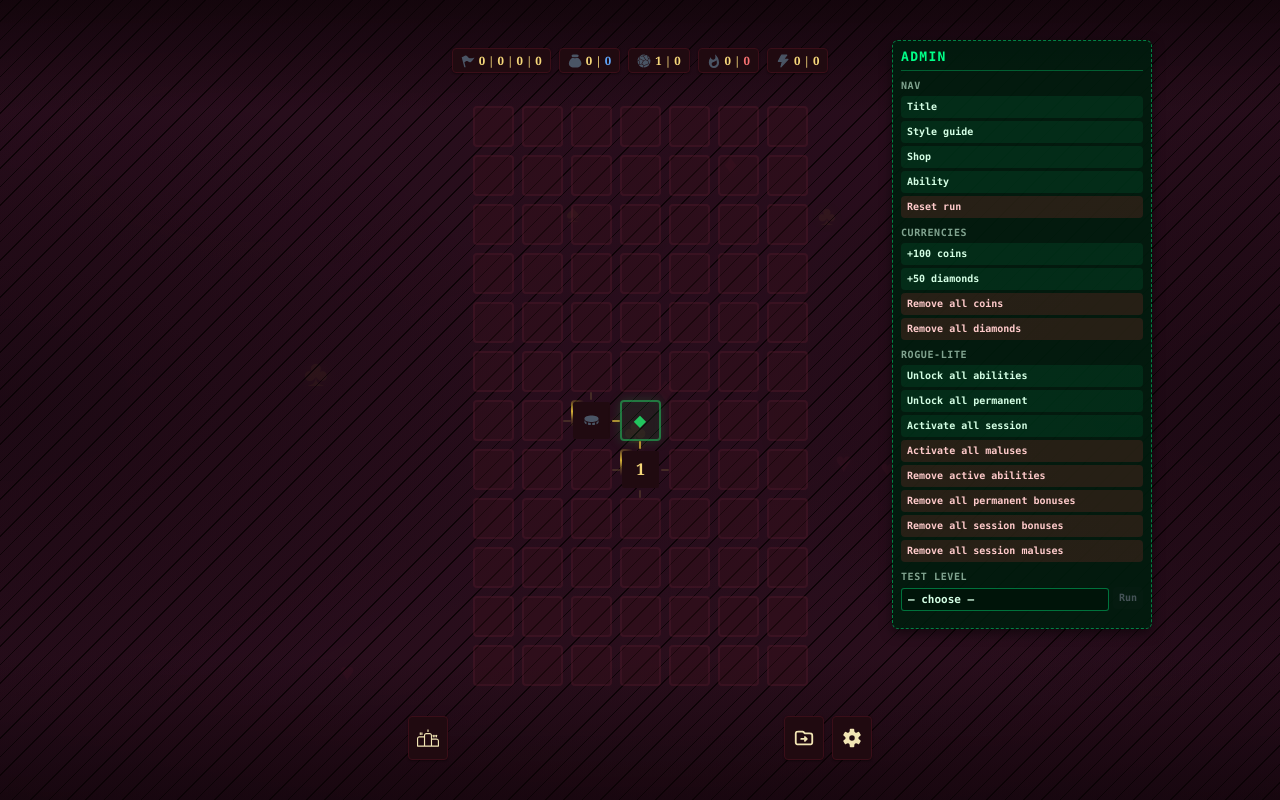
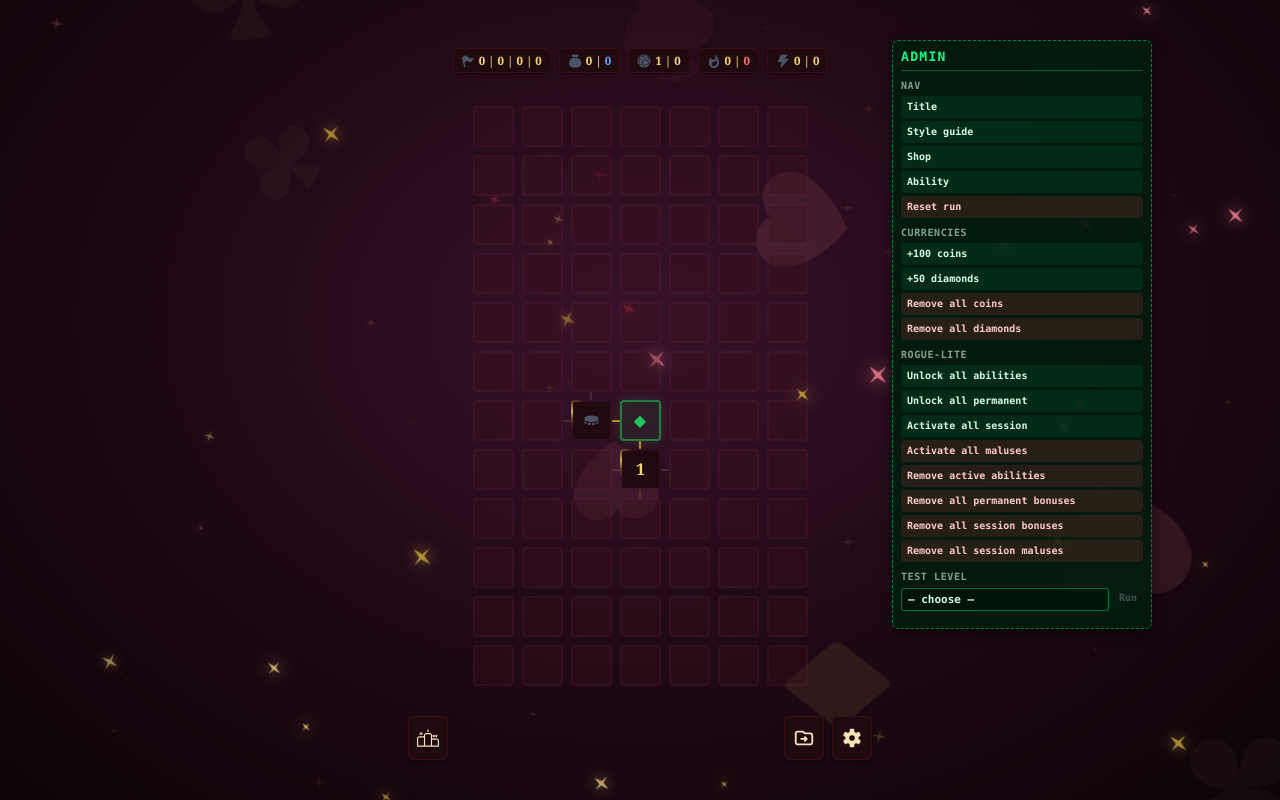
Before and after one commit to newrare/pawko, a website built with Vite: page index.html in a window 1280 px wide. Built offline with nearby package versions, Linux system fonts and the light colour scheme; some packages are replaced by stand-ins of ours; what @capacitor/core would draw is missing.

Commit message:
refactor(game): new background

```diff
--- a/src/configs/bonus-defs.js
+++ b/src/configs/bonus-defs.js
@@ -97,7 +97,7 @@ export const DIRECTIVE_ACTIONS = /** @type {const} */ ({
 /**
  * @typedef {object} BonusDef
  * @property {string} id
- * @property {string} [name]               — short display name (used by MysteryPeg floating label)
+ * @property {string} [name]
  * @property {'permanent' | 'session'} type
  * @property {'bonus' | 'malus'} category
  * @property {number} cost                 — coins (0 for maluses)
--- a/src/controllers/game-controller.js
+++ b/src/controllers/game-controller.js
@@ -1,5 +1,5 @@
 import { ListenerBag } from "../utils/listener-bag.js";
-import { BackgroundAnimator } from "../utils/background-animator.js";
+import { SlowFloatBackground } from "../utils/slow-float-background.js";
 import { layout } from "../managers/layout-manager.js";
 import { i18n } from "../managers/i18n-manager.js";
 import { saveManager } from "../managers/save-manager.js";
@@ -69,7 +69,7 @@ export class GameController {
   /** @type {{ left: number, right: number, top: number, bottom: number }[]} */ #launchWalls = [];
 
   /** @type {import('../components/modal-base.js').BaseModal | null} */ #overModal = null;
-  /** @type {BackgroundAnimator | null} */ #bg = null;
+  /** @type {SlowFloatBackground | null} */ #bg = null;
 
   /* --- Peg Save System --- */
   /** @type {PegSaveSystem} */
@@ -189,7 +189,7 @@ export class GameController {
 
   #buildDom() {
     this.#root.classList.add("gt-game");
-    this.#bg = new BackgroundAnimator(this.#root, 'plinko');
+    this.#bg = new SlowFloatBackground(this.#root);
     this.#bag.add(() => this.#bg?.destroy());
 
     const safe = document.createElement("div");
--- a/src/scenes/ability-scene.js
+++ b/src/scenes/ability-scene.js
@@ -2,7 +2,7 @@ import { i18n } from "../managers/i18n-manager.js";
 import { diamondManager } from "../managers/diamond-manager.js";
 import { abilityManager } from "../managers/ability-manager.js";
 import { ListenerBag } from "../utils/listener-bag.js";
-import { BackgroundAnimator } from "../utils/background-animator.js";
+import { SlowFloatBackground } from "../utils/slow-float-background.js";
 import { ABILITY_CATEGORIES } from "../configs/ability-defs.js";
 
 /* Visual mapping per category — display order, chip color, and icon. */
@@ -29,7 +29,7 @@ export class AbilityScene {
   #el = null;
   /** @type {ListenerBag} */
   #bag = new ListenerBag();
-  /** @type {BackgroundAnimator | null} */
+  /** @type {SlowFloatBackground | null} */
   #bg = null;
   /** @type {string | null} */
   #selectedId = null;
@@ -38,7 +38,7 @@ export class AbilityScene {
 
   /** @param {HTMLElement} root */
   mount(root) {
-    this.#bg = new BackgroundAnimator(root, "shop");
+    this.#bg = new SlowFloatBackground(root);
     this.#bag.add(() => this.#bg?.destroy());
 
     this.#el = document.createElement("div");
--- a/src/scenes/level-selector-scene.js
+++ b/src/scenes/level-selector-scene.js
@@ -11,7 +11,7 @@ import {
 } from "../configs/bonus-defs.js";
 import { ListenerBag } from "../utils/listener-bag.js";
 import { notify } from "../managers/notification-manager.js";
-import { BackgroundAnimator } from "../utils/background-animator.js";
+import { SlowFloatBackground } from "../utils/slow-float-background.js";
 import { InfoBar, INFO_BAR_MODES } from "../components/info-bar.js";
 import {
   LevelGrid,
@@ -42,7 +42,7 @@ export class LevelSelectorScene {
   /** @type {ListenerBag} */
   #bag = new ListenerBag();
 
-  /** @type {BackgroundAnimator | null} */
+  /** @type {SlowFloatBackground | null} */
   #bg = null;
 
   /** @type {LevelGrid} */
@@ -62,7 +62,7 @@ export class LevelSelectorScene {
 
   /** @param {HTMLElement} root */
   mount(root) {
-    this.#bg = new BackgroundAnimator(root, 'calm');
+    this.#bg = new SlowFloatBackground(root);
     this.#bag.add(() => this.#bg?.destroy());
 
     this.#el = document.createElement("div");
--- a/src/scenes/shop-scene.js
+++ b/src/scenes/shop-scene.js
@@ -3,7 +3,7 @@ import { currencyManager } from "../managers/currency-manager.js";
 import { abilityManager } from "../managers/ability-manager.js";
 import { bonusManager } from "../managers/bonus-manager.js";
 import { ListenerBag } from "../utils/listener-bag.js";
-import { BackgroundAnimator } from "../utils/background-animator.js";
+import { SlowFloatBackground } from "../utils/slow-float-background.js";
 import { BONUS_TYPES, PARAM_KEYS } from "../configs/bonus-defs.js";
 import { SHOP_SLOT_COUNT, SWIPE_THRESHOLD } from "../configs/constants.js";
 import { LevelSelectorScene } from "./level-selector-scene.js";
@@ -46,7 +46,7 @@ export class ShopScene {
   /** @type {HTMLElement | null} */
   #el = null;
 
-  /** @type {BackgroundAnimator | null} */
+  /** @type {SlowFloatBackground | null} */
   #bg = null;
 
   /** @type {HTMLElement | null} */
@@ -80,7 +80,7 @@ export class ShopScene {
 
   /** @param {HTMLElement} root */
   mount(root) {
-    this.#bg = new BackgroundAnimator(root, 'shop');
+    this.#bg = new SlowFloatBackground(root);
     this.#bag.add(() => this.#bg?.destroy());
 
     this.#fillSlots();
--- a/src/scenes/title-scene.js
+++ b/src/scenes/title-scene.js
@@ -1,6 +1,7 @@
 import { audioManager } from "../managers/audio-manager.js";
 import { i18n } from "../managers/i18n-manager.js";
 import { ListenerBag } from "../utils/listener-bag.js";
+import { SlowFloatBackground } from "../utils/slow-float-background.js";
 import { LevelSelectorScene } from "./level-selector-scene.js";
 
 /**
@@ -19,6 +20,9 @@ export class TitleScene {
   /** @type {ListenerBag} */
   #bag = new ListenerBag();
 
+  /** @type {SlowFloatBackground | null} */
+  #bg = null;
+
   /** @type {boolean} */
   #transitioning = false;
 
@@ -29,6 +33,9 @@ export class TitleScene {
 
   /** @param {HTMLElement} root */
   mount(root) {
+    this.#bg = new SlowFloatBackground(root);
+    this.#bag.add(() => this.#bg?.destroy());
+
     this.#el = document.createElement("div");
     this.#el.className = "gt-scene-center";
     this.#el.innerHTML = this.#renderInner();
@@ -52,7 +59,7 @@ export class TitleScene {
     return `
       <div class="gt-title">
         <h1 class="gt-title-name">${i18n.t("app.name")}</h1>
-        <p class="gt-title-tag">${i18n.t("app.tagline")}</p>
+        <img class="gt-title-image" src="/images/title.png" alt="Pawko" />
       </div>
     `;
   }
@@ -60,9 +67,7 @@ export class TitleScene {
   #refresh() {
     if (!this.#el) return;
     const name = this.#el.querySelector(".gt-title-name");
-    const tag = this.#el.querySelector(".gt-title-tag");
     if (name) name.textContent = i18n.t("app.name");
-    if (tag) tag.textContent = i18n.t("app.tagline");
   }
 
   destroy() {
--- a/src/styles/base.css
+++ b/src/styles/base.css
@@ -19,16 +19,7 @@ html {
   font-family: var(--gt-font-body);
   font-size: clamp(13px, 4vmin, 17px);
   color: var(--gt-color-text);
-  background-color: var(--gt-color-bg);
-  background-image:
-    radial-gradient(ellipse at 50% 100%, #2a0814 0%, transparent 65%),
-    repeating-linear-gradient(
-      45deg,
-      transparent,
-      transparent 10px,
-      rgba(212, 175, 55, 0.03) 10px,
-      rgba(212, 175, 55, 0.03) 20px
-    );
+  background: radial-gradient(ellipse at 50% 40%, #38122a 0%, #1e0814 55%, #0c0408 100%);
 }
 
 html,
--- a/src/styles/components/background.css
+++ b/src/styles/components/background.css
@@ -1,94 +1,48 @@
-/* --- Animated particle background layer (BackgroundAnimator) ---
-   Prepended as the first child of every scene that uses it, so it sits
-   behind all scene content by default stacking order. --- */
+/* --- Animated background layer (SlowFloatBackground) ---
+   Prepended as the first child of every scene. Suits float up, sparkles twinkle. --- */
 
 .pk-bg-layer {
   position: absolute;
   inset: 0;
   z-index: 0;
   pointer-events: none;
-  background-color: var(--pk-bg);
+  overflow: hidden;
+  background: radial-gradient(ellipse at 50% 40%, #38122a 0%, #1e0814 55%, #0c0408 100%);
 }
 
-.pk-bg-layer canvas {
+/* --- Floating card suits --- */
+
+.pk-bg-suit {
   position: absolute;
-  inset: 0;
-  display: block;
-  z-index: 1;
+  animation: pk-bg-float-up linear infinite;
+  will-change: transform;
 }
 
-/* --- Stripe overlay — sits above the canvas so particles pass behind the texture.
-   Semi-opaque so particles are faintly visible through the stripes. --- */
-
-.pk-bg-stripes {
-  position: absolute;
-  inset: 0;
-  pointer-events: none;
-  z-index: 2;
-  background-image: repeating-linear-gradient(
-    -45deg,
-    rgba(44, 16, 32, 0.80) 0px, rgba(44, 16, 32, 0.80) 12px,
-    rgba(13, 3, 7, 0.94)  12px, rgba(13, 3, 7, 0.94)  13px
-  );
+.pk-bg-suit svg {
+  display: block;
+  width: 100%;
+  height: 100%;
 }
 
-/* --- Atmosphere layers --- */
+/* --- Twinkling 4-pointed sparkles --- */
 
-.pk-bg-atmo {
+.pk-bg-sparkle {
   position: absolute;
-  inset: 0;
-  pointer-events: none;
-  opacity: 0;
-  transition: opacity 1.9s cubic-bezier(.4,0,.2,1);
-  z-index: 0;
+  animation: pk-bg-twinkle ease-in-out infinite;
 }
 
-.pk-bg-atmo--calm {
-  background:
-    radial-gradient(ellipse 80% 55% at 50% 100%, rgba(58,14,24,.55) 0%, transparent 62%),
-    radial-gradient(ellipse 50% 40% at 20% 20%, rgba(32,10,16,.4) 0%, transparent 70%),
-    radial-gradient(ellipse 50% 40% at 80% 80%, rgba(32,10,16,.3) 0%, transparent 70%);
-  animation: pk-bg-breathe 12s ease-in-out infinite alternate;
+.pk-bg-sparkle svg {
+  display: block;
 }
 
-.pk-bg-atmo--shop {
-  background:
-    radial-gradient(ellipse 70% 50% at 50% 100%, rgba(106,24,40,.4) 0%, transparent 60%),
-    radial-gradient(ellipse 35% 25% at 50% 50%, rgba(212,175,55,.03) 0%, transparent 65%);
-  animation: pk-bg-breathe 8s ease-in-out infinite alternate;
+@keyframes pk-bg-float-up {
+  0%   { transform: translateY(0) translateX(0) rotate(0deg); }
+  33%  { transform: translateY(-33vh) translateX(25px) rotate(120deg); }
+  66%  { transform: translateY(-66vh) translateX(-15px) rotate(240deg); }
+  100% { transform: translateY(-115vh) translateX(0) rotate(360deg); }
 }
 
-.pk-bg-atmo--plinko {
-  background:
-    radial-gradient(ellipse 100% 55% at 50% 100%, rgba(204,40,64,.28) 0%, transparent 60%),
-    radial-gradient(ellipse 60% 40% at 50% 100%, rgba(106,24,40,.45) 0%, transparent 52%),
-    radial-gradient(ellipse 70% 45% at 50% 0%, rgba(58,14,24,.38) 0%, transparent 70%);
-  animation: pk-bg-plinko-pulse 3.2s ease-in-out infinite alternate;
+@keyframes pk-bg-twinkle {
+  0%, 100% { opacity: 0.08; transform: scale(0.8) rotate(0deg); }
+  50%      { opacity: 0.85; transform: scale(1.3) rotate(45deg); filter: drop-shadow(0 0 6px currentColor); }
 }
-
-@keyframes pk-bg-breathe {
-  0%   { filter: brightness(1); }
-  100% { filter: brightness(1.06); }
-}
-
-@keyframes pk-bg-plinko-pulse {
-  0%   { filter: brightness(1); }
-  100% { filter: brightness(1.1) saturate(1.05); }
-}
-
-[data-bg-state="calm"]   .pk-bg-atmo--calm   { opacity: 1; }
-[data-bg-state="shop"]   .pk-bg-atmo--shop   { opacity: 1; }
-[data-bg-state="plinko"] .pk-bg-atmo--plinko { opacity: 1; }
-
-/* --- Edge vignette --- */
-
-.pk-bg-vignette {
-  position: absolute;
-  inset: 0;
-  pointer-events: none;
-  z-index: 3;
-  background:
-    linear-gradient(to bottom, rgba(10,2,5,.65) 0%, transparent 14%, transparent 82%, rgba(10,2,5,.55) 100%),
-    radial-gradient(ellipse 100% 100% at 0 50%, rgba(10,2,5,.35) 0%, transparent 42%),
-    radial-gradient(ellipse 100% 100% at 100% 50%, rgba(10,2,5,.35) 0%, transparent 42%);
-}
--- /dev/null
+++ b/src/utils/slow-float-background.js
@@ -0,0 +1,82 @@
+/**
+ * SlowFloatBackground — pure DOM + CSS animated background.
+ *
+ * Card suits float slowly upward; 4-pointed sparkles twinkle across the
+ * full viewport. No canvas, no rAF — all motion is driven by CSS animations.
+ *
+ * Usage:
+ *   const bg = new SlowFloatBackground(rootEl);
+ *   // later:
+ *   bg.destroy();
+ */
+
+const SUITS = [
+  { d: 'M2 8.5a5.5 5.5 0 0 1 10-3.163A5.5 5.5 0 0 1 22 8.5c0 7.5-10 12.985-10 12.985S2 16 2 8.5', color: '#f28090', vb: '0 0 24 24' },
+  { d: 'M10.951 15.893A5.83 5.83 0 0 1 7.5 17C4.462 17 2 14.761 2 12c0-3.548 3.525-6.089 6.644-8.338C9.92 2.742 11.129 1.872 12 1c.871.871 2.08 1.742 3.356 2.662C18.476 5.911 22 8.452 22 12c0 2.761-2.462 5-5.5 5a5.83 5.83 0 0 1-3.451-1.107c.284 1.646 1.009 2.82 1.794 4.092l.369.602c.384.636-.087 1.413-.83 1.413H9.618c-.743 0-1.214-.777-.83-1.413l.369-.602c.785-1.272 1.51-2.446 1.794-4.092', color: '#6a3040', vb: '0 0 24 24' },
+  { d: 'M13.775 11.04C14.933 9.266 16 7.632 16 6a4 4 0 0 0-8 0c0 1.633 1.067 3.267 2.225 5.04h.001l.234.359q-.433-.331-.808-.626C8.276 9.697 7.386 9 6 9a4 4 0 0 0 0 8c1.633 0 3.267-1.067 5.04-2.225l.03-.02c-.093 2.281-.958 3.683-1.913 5.23l-.369.602c-.384.636.087 1.413.83 1.413h4.764c.743 0 1.214-.777.83-1.413l-.369-.602c-.955-1.547-1.82-2.949-1.913-5.23l.03.02C14.734 15.933 16.368 17 18 17a4 4 0 0 0 0-8c-1.386 0-2.276.697-3.652 1.773q-.375.296-.808.626z', color: '#8a7040', vb: '0 0 24 24' },
+];
+const DIAMOND = { d: 'm4.036 10.734l7.19-8.788a1 1 0 0 1 1.548 0l7.19 8.787a2 2 0 0 1 0 2.534l-7.19 8.787a1 1 0 0 1-1.548 0l-7.19-8.787a2 2 0 0 1 0-2.533', color: '#d4af37', vb: '0 0 24 24' };
+const SPARKLE_D = 'M12 0 L13.5 9.5 L24 12 L13.5 14.5 L12 24 L10.5 14.5 L0 12 L10.5 9.5 Z';
+const SPARKLE_COLORS = ['#f5d77a', '#f28090', '#cc2840', '#d4af37'];
+
+export class SlowFloatBackground {
+  /** @type {HTMLElement} */ #layer;
+
+  /** @param {HTMLElement} root */
+  constructor(root) {
+    this.#layer = document.createElement('div');
+    this.#layer.className = 'pk-bg-layer';
+    this.#buildSuits();
+    this.#buildSparkles();
+    root.prepend(this.#layer);
+  }
+
+  destroy() {
+    this.#layer.remove();
+  }
+
+  #buildSuits() {
+    const suitDefs = [
+      ...Array(3).fill(SUITS[0]),
+      ...Array(3).fill(SUITS[1]),
+      ...Array(3).fill(SUITS[2]),
+      DIAMOND,
+    ];
+    for (const s of suitDefs) {
+      const el = document.createElement('div');
+      el.className = 'pk-bg-suit';
+      const sz = 80 + Math.random() * 80;
+      el.style.cssText = [
+        `width:${sz}px`,
+        `height:${sz}px`,
+        `left:${(5 + Math.random() * 88).toFixed(1)}%`,
+        `bottom:-${(sz + 20).toFixed(0)}px`,
+        `opacity:${(0.06 + Math.random() * 0.06).toFixed(3)}`,
+        `animation-duration:${(30 + Math.random() * 30).toFixed(1)}s`,
+        `animation-delay:${(-Math.random() * 60).toFixed(1)}s`,
+      ].join(';');
+      el.innerHTML = `<svg viewBox="${s.vb}" style="color:${s.color}"><path fill="currentColor" d="${s.d}"/></svg>`;
+      this.#layer.appendChild(el);
+    }
+  }
+
+  #buildSparkles() {
+    for (let i = 0; i < 60; i++) {
+      const el = document.createElement('div');
+      el.className = 'pk-bg-sparkle';
+      const sz = 6 + Math.random() * 12;
+      const col = SPARKLE_COLORS[Math.floor(Math.random() * SPARKLE_COLORS.length)];
+      el.style.cssText = [
+        `width:${sz.toFixed(1)}px`,
+        `height:${sz.toFixed(1)}px`,
+        `left:${(Math.random() * 100).toFixed(1)}%`,
+        `top:${(Math.random() * 100).toFixed(1)}%`,
+        `color:${col}`,
+        `animation-duration:${(2 + Math.random() * 4).toFixed(2)}s`,
+        `animation-delay:${(-Math.random() * 6).toFixed(2)}s`,
+      ].join(';');
+      el.innerHTML = `<svg viewBox="0 0 24 24"><path fill="currentColor" d="${SPARKLE_D}"/></svg>`;
+      this.#layer.appendChild(el);
+    }
+  }
+}
```
Also changed, not shown: src/scenes/styleguide-scene.js (+7 -0 lines), src/styles/components/title.css (+8 -1 lines).
